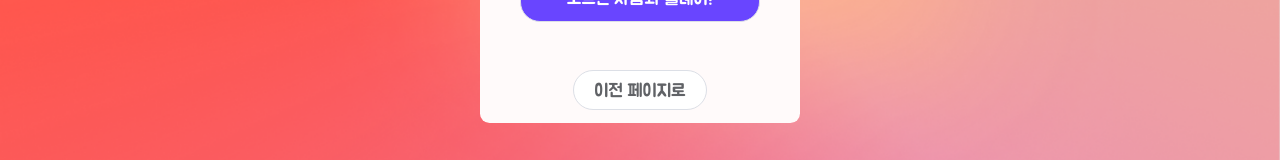
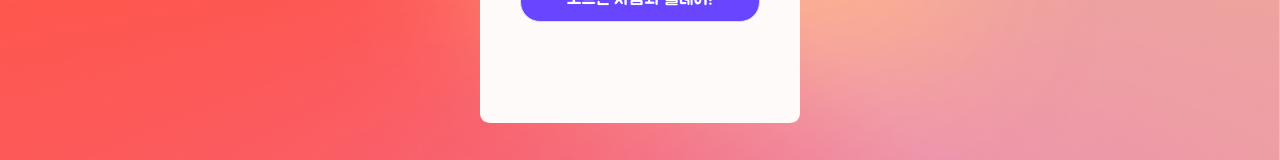
Before and after one commit to choieunsong/SSAFIA, a Vue app in the folder frontend/: page /room-setting in a window 1280 px wide. Shown: the part 407-567 px from the top of the page. Built offline with nearby package versions, Linux system fonts and the light colour scheme.

Commit message:
refactor(GameMode.vue): 이전 페이지로 버튼 삭제 및 변경
- Room setting 1에서 이전페이지로 버튼 삭제
- Room setting 2에서 이전페이지로 -> 이전선택으로 변경

Closes S05P12A104-81

```diff
--- a/frontend/src/views/room-setting/components/GameMode.vue
+++ b/frontend/src/views/room-setting/components/GameMode.vue
@@ -20,11 +20,6 @@
           <span class="font-jua">모르는 사람과 플레이!</span>
         </el-button>
       </div>
-      <div class="mt-5">
-        <el-button size="medium" round @click="goHome">
-          <span class="font-jua">이전 페이지로</span>
-        </el-button>
-      </div>
     </div>
 
     <div v-else class="mt-4">
@@ -45,7 +40,7 @@
       </div>
       <div class="mt-5">
         <el-button size="medium" round @click="goBack">
-          <span class="font-jua">이전 페이지로</span>
+          <span class="font-jua">이전 선택으로</span>
         </el-button>
       </div>
     </div>
@@ -53,7 +48,7 @@
 </template>
 
 <script>
-import { defineComponent, reactive, ref } from "vue";
+import { defineComponent, reactive } from "vue";
 import { useRouter } from "vue-router";
 
 export default defineComponent({
@@ -76,15 +71,11 @@ export default defineComponent({
     const goBack = () => {
       state.isLast = false;
     };
-    const goHome = () => {
-      router.push("home");
-    };
     return {
       state,
       chooseAccessType,
       chooseRoomType,
       goBack,
-      goHome,
     };
   },
 });
```
